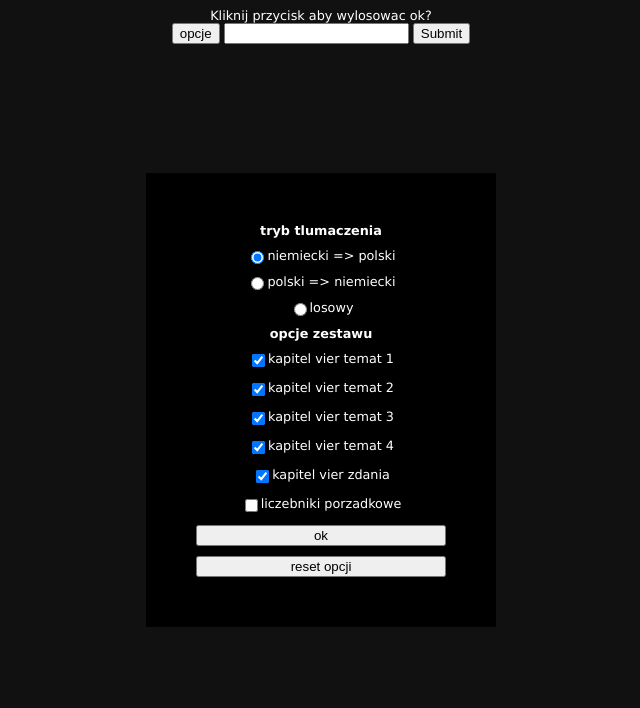
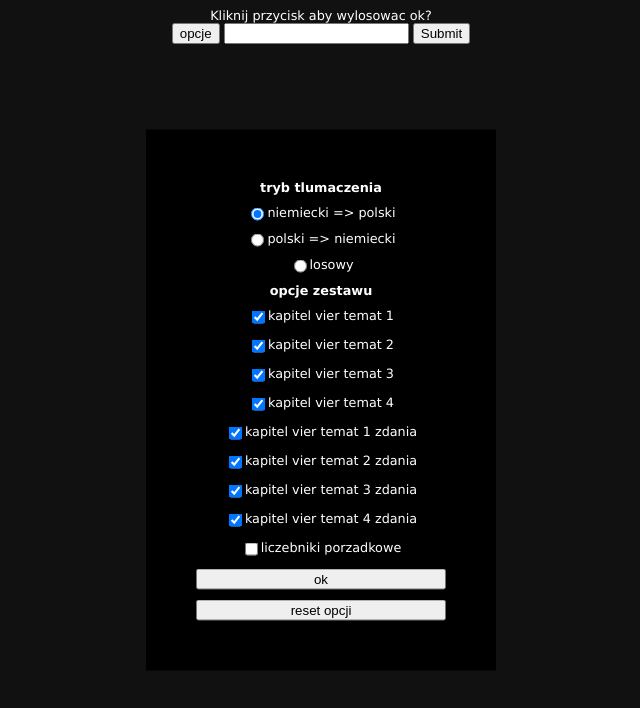
Before and after one commit to erpetek/erpetek.github.io, a plain HTML site: page index.html in a window 1280 px wide. Both pictures are taken after a click on the button "opcje". Shown: the whole page, without its empty margins (319-959 px from the left). Drawn offline with Linux system fonts and the light colour scheme.

Commit message:
podzielić

```diff
--- a/index.html
+++ b/index.html
@@ -39,8 +39,20 @@
                 <input type="checkbox" name="k4t4" id="k4t4" value="k4t4" checked="checked" class="opt-input">
             </div>
             <div class="option">
-                <label for="kzwei">kapitel vier zdania</label>
-                <input type="checkbox" name="kzwei" id="kzwei" value="kzwei" checked="checked" class="opt-input">
+                <label for="kzwei1">kapitel vier temat 1 zdania</label>
+                <input type="checkbox" name="kzwei1" id="kzwei1" value="kzwei1" checked="checked" class="opt-input">
+            </div>
+            <div class="option">
+                <label for="kzwei2">kapitel vier temat 2 zdania</label>
+                <input type="checkbox" name="kzwei2" id="kzwei2" value="kzwei2" checked="checked" class="opt-input">
+            </div>
+            <div class="option">
+                <label for="kzwei3">kapitel vier temat 3 zdania</label>
+                <input type="checkbox" name="kzwei3" id="kzwei3" value="kzwei3" checked="checked" class="opt-input">
+            </div>
+            <div class="option">
+                <label for="kzwei4">kapitel vier temat 4 zdania</label>
+                <input type="checkbox" name="kzwei4" id="kzwei4" value="kzwei4" checked="checked" class="opt-input">
             </div>
             <div class="option">
                 <label for="prateritum">liczebniki porzadkowe</label>
--- a/index.js
+++ b/index.js
@@ -82,6 +82,7 @@ const kapitelVier = [[
 ]];
 
 const kapitelVierZdania = [
+    [
         {"ger": "Ist der 1. (erste) Januar ein Montag?", "pol": "Czy 1 stycznia wypada w poniedziałek?"},
         {"ger": "Nein, der 1. (erste) Januar ist ein Sonntag.", "pol": "Nie, 1 stycznia jest w niedzielę."},
         {"ger": "Ist der 31. (einunddreißigste) Dezember frei?", "pol": "Czy 31 grudnia jest dniem wolnym?"},
@@ -89,7 +90,9 @@ const kapitelVierZdania = [
         {"ger": "Was feierst du am 3. (dritten) April?", "pol": "Co świętujesz 3 kwietnia?"},
         {"ger": "Den Geburtstag von meiner Oma.", "pol": "Urodziny mojej babci."},
         {"ger": "Wann arbeitet man nicht?", "pol": "Kiedy się nie pracuje?"},
-    {"ger": "Zwischen den Jahren.", "pol": "W okresie międzyświątecznym."},
+        {"ger": "Zwischen den Jahren.", "pol": "W okresie międzyświątecznym."}
+    ],
+    [
         {"ger": "Wann hast du Geburtstag?", "pol": "Kiedy masz urodziny?"},
         {"ger": "Ich habe am 2. (zweiten) Juni Geburtstag.", "pol": "Mam urodziny 2 czerwca."},
         {"ger": "Wann und wo machst du die Geburtstagsparty?", "pol": "Gdzie i kiedy robisz imprezę urodzinową?"},
@@ -97,7 +100,9 @@ const kapitelVierZdania = [
         {"ger": "Kommst du zu meiner Party?", "pol": "Przyjdziesz na moją imprezę?"},
         {"ger": "Danke für die Einladung. Ich komme gern.", "pol": "Dziękuję za zaproszenie. Chętnie przyjdę."},
         {"ger": "Ich lade dich zu meinem Geburtstag ein.", "pol": "Zapraszam cię na moje urodziny."},
-    {"ger": "Leider kann ich nicht kommen.", "pol": "Niestety nie mogę przyjść."},
+        {"ger": "Leider kann ich nicht kommen.", "pol": "Niestety nie mogę przyjść."}
+    ],
+    [
         {"ger": "Was schenken wir Hannes?", "pol": "Co podarujemy Hannesowi?"},
         {"ger": "Wir schenken ihm einen Fallschirmsprung.", "pol": "Podarujemy mu skok ze spadochronem."},
         {"ger": "Was geben wir Amelie?", "pol": "Co damy Amelie?"},
@@ -105,7 +110,9 @@ const kapitelVierZdania = [
         {"ger": "Wie gefällt dir diese Idee?", "pol": "Jak podoba ci się ten pomysł?"},
         {"ger": "Ich finde, dass der Grillkurs eine gute Idee ist.", "pol": "Uważam, że kurs grillowania to dobry pomysł."},
         {"ger": "Was ist dein Traumgeschenk?", "pol": "Jaki jest twój wymarzony prezent?"},
-    {"ger": "Mir gefällt die Höhlenwanderung.", "pol": "Podoba mi się wędrówka po jaskiniach."},
+        {"ger": "Mir gefällt die Höhlenwanderung.", "pol": "Podoba mi się wędrówka po jaskiniach."}
+    ],
+    [
         {"ger": "Wie war es auf der Party?", "pol": "Jak było na imprezie?"},
         {"ger": "Na ja, irgendwie langweilig.", "pol": "Tak sobie, jakoś nudno."},
         {"ger": "Hast du dich gut amüsiert?", "pol": "Czy dobrze się bawiłeś?"},
@@ -114,6 +121,7 @@ const kapitelVierZdania = [
         {"ger": "Ich hatte nach der Party noch Hunger.", "pol": "A ja po imprezie byłem jeszcze głodny."},
         {"ger": "Ich konnte leider nicht kommen.", "pol": "Nie mogłam niestety przyjść."},
         {"ger": "Echt schade.", "pol": "Naprawdę szkoda."}
+    ]
 ]
 
 const porzadkowe = [
@@ -167,7 +175,10 @@ function create_word_array() {
     if (preferences[0][1]) array = array.concat(kapitelVier[1]);
     if (preferences[0][2]) array = array.concat(kapitelVier[2]);
     if (preferences[0][3]) array = array.concat(kapitelVier[3]);
-    if (preferences[1]) array = array.concat(kapitelVierZdania);
+    if (preferences[1][0]) array = array.concat(kapitelVierZdania[0]);
+    if (preferences[1][1]) array = array.concat(kapitelVierZdania[1]);
+    if (preferences[1][2]) array = array.concat(kapitelVierZdania[2]);
+    if (preferences[1][3]) array = array.concat(kapitelVierZdania[3]);
     if (preferences[2]) array = array.concat(porzadkowe);
     return array;
 }
@@ -175,7 +186,7 @@ function create_word_array() {
 function apply_settings() {
     let ok = document.querySelectorAll(".option input:checked");
     preferences[0] = Array();
-    preferences[1] = false;
+    preferences[1] = Array();
     preferences[2] = false;
     ok.forEach(e => {
         switch (e.id) {
@@ -200,8 +211,17 @@ function apply_settings() {
             case "k4t4":
                 preferences[0][3] = true;
                 break;
-            case "kzwei":
-                preferences[1] = true;
+            case "kzwei1":
+                preferences[1][0] = true;
+                break;
+            case "kzwei2":
+                preferences[1][1] = true;
+                break;
+            case "kzwei3":
+                preferences[1][2] = true;
+                break;
+            case "kzwei4":
+                preferences[1][3] = true;
                 break;
             case "prateritum":
                 preferences[2] = true;
```
Lines whose indentation alone changed are shown as unchanged.
